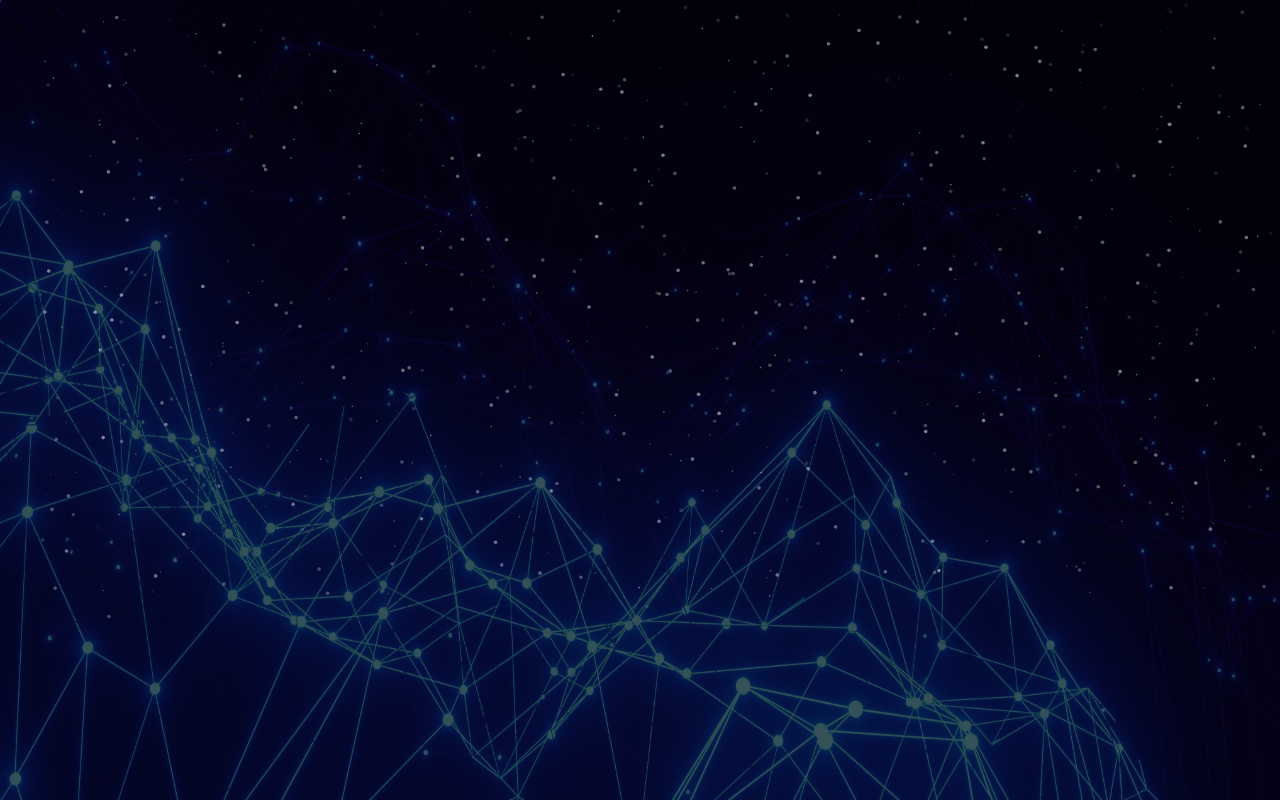
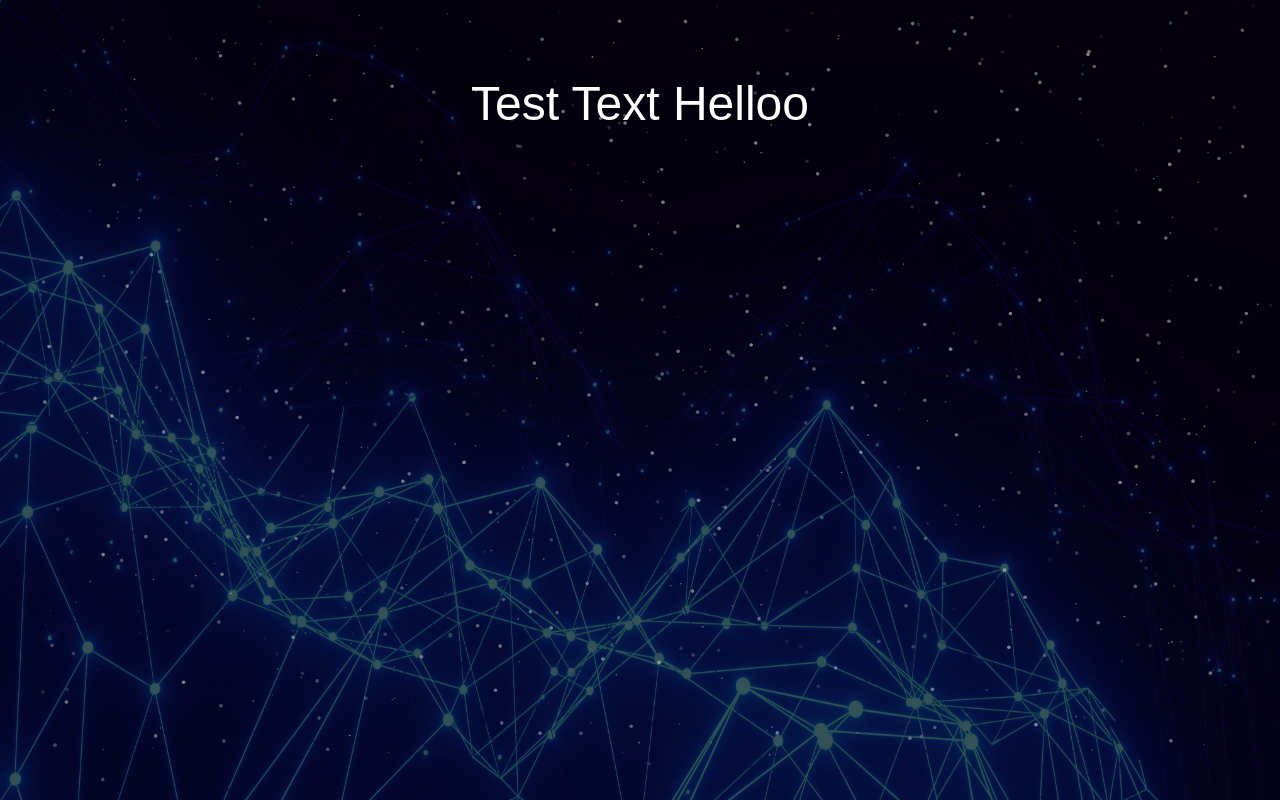
Before and after one commit to Admeen3581/PersonalWebsiteDos, a Next.js app: page / in a window 1280 px wide. Built offline with nearby package versions, Linux system fonts and the light colour scheme.

Commit message:
implement proper layering & text foundation
Signed-off-by: Adam Long <adam.jacob.long@gmail.com>

```diff
--- a/src/app/page.tsx
+++ b/src/app/page.tsx
@@ -8,38 +8,40 @@
 
 import Image from "next/image";
 import Particles from "@/components/ui/particles";
+import GradualSpacing from "@/components/ui/gradual-spacing";
 
 function Home() {
   return (
-      <div>
-          <div>
-
-          </div>
-          {/*Background*/}
-          <div className="relative min-h-screen">
-
+      <div className="relative min-h-screen min-w-screen overflow-hidden">
+          {/* Background Layer */}
+          <div className="absolute inset-0">
               <Image
                   src="/conny-schneider-abstract.jpg"
                   alt="background image"
                   className=""
                   fill
               />
-
               <div className="absolute inset-0 bg-black opacity-65 z-10"></div>
-
-              <div className='relative z-20 min-h-screen'>
               <Particles
-                      quantity={700}
-                      color={'#FFFFFF'}
+                  quantity={800}
+                  color="#FFFFFF"
+                  staticity={95}
                   size={0.8}
                   vx={0.1}
                   vy={-0.1}
-                      className='opacity-70'
+                  className="absolute inset-0 opacity-70 z-20"
               />
           </div>
 
+          {/* Foreground Layer */}
+          <div className="relative z-30 flex flex-col items-center justify-center h-full">
+              <GradualSpacing
+                  text="Test Text Helloo"
+                  className="text-5xl text-white p-10 pt-20"
+              />
           </div>
       </div>
+
 
   );
 }
```
Lines whose indentation alone changed are shown as unchanged.
